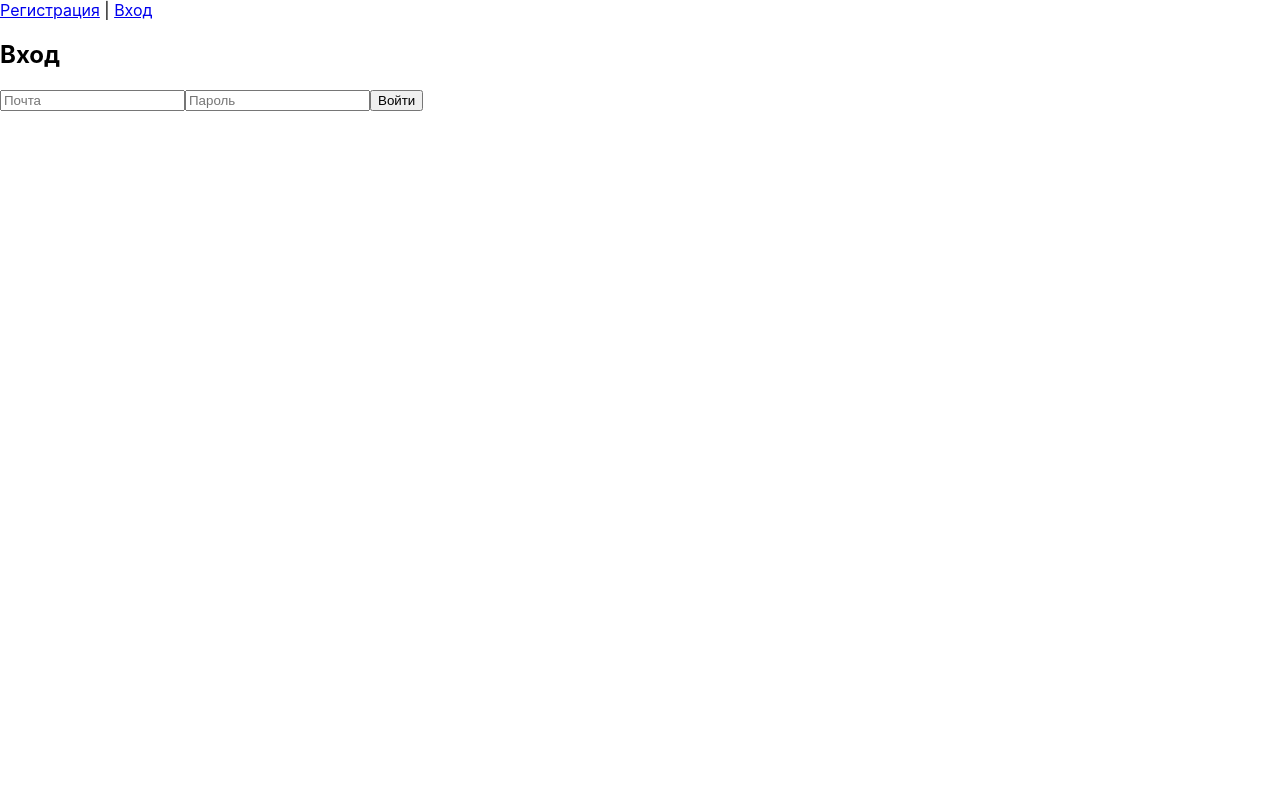
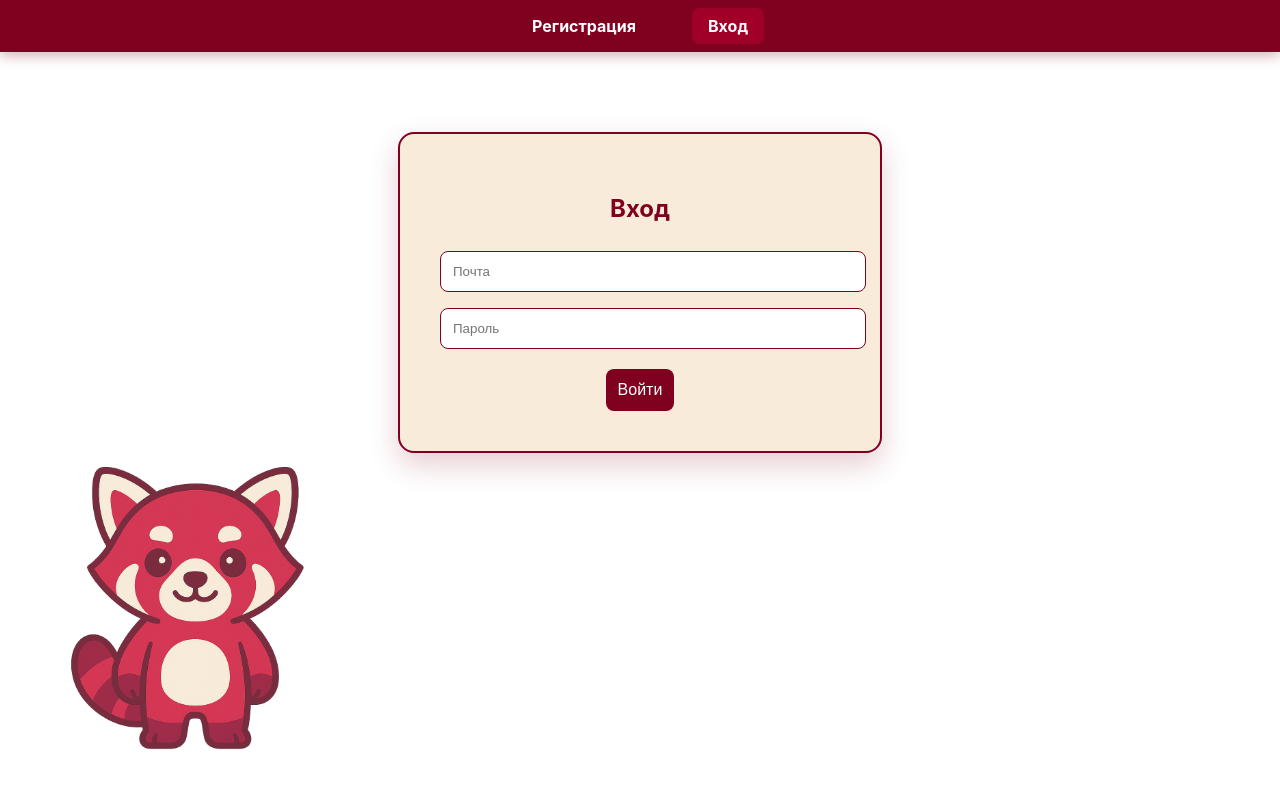
Before and after one commit to SwagaTeam/HackatonFrontend, a React (Create React App) app in the folder hackaton_frontend/: page /login in a window 1280 px wide. Shown: the top 788 px of the page. Built offline with nearby package versions, Linux system fonts and the light colour scheme.

Commit message:
ADD PANDA

```diff
--- a/hackaton_frontend/src/App.css
+++ b/hackaton_frontend/src/App.css
@@ -1,38 +1,74 @@
-.App {
+
+
+.auth-container {
+  background-color: #F8EBDA; /* полупрозрачный, мягкий */
+  border: 2px solid #800020;
+  border-radius: 16px;
+  padding: 40px;
+  max-width: 400px;
+  margin: 80px auto;
+  box-shadow: 0 12px 30px rgba(128, 0, 32, 0.2);
   text-align: center;
+  position: relative;
 }
 
-.App-logo {
-  height: 40vmin;
-  pointer-events: none;
+.auth-container h2 {
+  color: #800020;
+  margin-bottom: 20px;
 }
 
-@media (prefers-reduced-motion: no-preference) {
-  .App-logo {
-    animation: App-logo-spin infinite 20s linear;
-  }
+.auth-form input {
+  width: 100%;
+  padding: 12px;
+  margin: 8px 0;
+  border: 1px solid #800020;
+  border-radius: 8px;
+  outline: none;
+  transition: border-color 0.3s, box-shadow 0.3s;
 }
 
-.App-header {
-  background-color: #282c34;
-  min-height: 100vh;
-  display: flex;
-  flex-direction: column;
-  align-items: center;
-  justify-content: center;
-  font-size: calc(10px + 2vmin);
-  color: white;
+.auth-form input:focus {
+  border-color: #ff4d4d;
+  box-shadow: 0 0 8px rgba(255, 77, 77, 0.4);
 }
 
-.App-link {
-  color: #61dafb;
+.auth-form button {
+  background-color: #800020;
+  color: white;
+  padding: 12px;
+  border: none;
+  border-radius: 8px;
+  margin-top: 12px;
+  cursor: pointer;
+  font-size: 16px;
+  transition: background-color 0.3s, transform 0.2s;
 }
 
-@keyframes App-logo-spin {
-  from {
-    transform: rotate(0deg);
-  }
-  to {
-    transform: rotate(360deg);
-  }
+.auth-form button:hover {
+  background-color: #a00028;
+  transform: translateY(-2px);
 }
+
+.auth-footer {
+  margin-top: 20px;
+  font-size: 14px;
+  color: #800020;
+  opacity: 0.8;
+}
+
+.panda-mascot {
+  position: fixed;       /* фиксируем относительно окна браузера */
+  left: 20px;            /* отступ слева */
+  bottom: 20px;          /* отступ снизу */
+  width: 350px;          /* ширина (подбери по вкусу, не слишком маленькая) */
+  height: auto;          /* сохраняет пропорции */
+  opacity: 0.85;         /* слегка прозрачная, чтобы не мешала */
+  user-select: none;     /* чтобы нельзя было выделить */
+  pointer-events: none;  /* чтобы клики проходили сквозь картинку */
+  z-index: 1000;         /* поверх всего */
+  /*transition: transform 0.3s ease;*/
+}
+
+.panda-mascot:hover {
+  transform: scale(1.05); /* небольшой эффект при наведении */
+}
--- a/hackaton_frontend/src/App.js
+++ b/hackaton_frontend/src/App.js
@@ -1,20 +1,39 @@
-// src/App.js
-import { BrowserRouter as Router, Routes, Route, Link } from "react-router-dom";
+import { BrowserRouter as Router, Routes, Route, NavLink } from "react-router-dom";
 import RegisterPage from "./pages/RegisterPage";
 import LoginPage from "./pages/LoginPage";
+import "./pages/AuthPages.css";
+import "./App.css"
 
 function App() {
   return (
     <Router>
       <nav>
-        <Link to="/register">Регистрация</Link> |{" "}
-        <Link to="/login">Вход</Link>
+        <div className="nav-links">
+          <NavLink
+            to="/register"
+            className={({ isActive }) => (isActive ? "active-link" : "")}
+          >
+            Регистрация
+          </NavLink>
+          <NavLink
+            to="/login"
+            className={({ isActive }) => (isActive ? "active-link" : "")}
+          >
+            Вход
+          </NavLink>
+        </div>
       </nav>
+       <img
+        src="/panda_1.png"
+        alt="Красная панда"
+        className="panda-mascot"
+      />
       <Routes>
         <Route path="/register" element={<RegisterPage />} />
         <Route path="/login" element={<LoginPage />} />
       </Routes>
     </Router>
+
   );
 }
 
--- /dev/null
+++ b/hackaton_frontend/src/pages/AuthPages.css
@@ -0,0 +1,72 @@
+.auth-container {
+  background-color: #fff;
+  border: 2px solid #800020; /* бордовый */
+  border-radius: 12px;
+  padding: 40px;
+  max-width: 400px;
+  margin: 60px auto;
+  box-shadow: 0 8px 24px rgba(128, 0, 32, 0.3);
+  text-align: center;
+}
+
+.auth-container h2 {
+  color: #800020;
+  margin-bottom: 20px;
+}
+
+.auth-form input {
+  width: 100%;
+  padding: 12px;
+  margin: 8px 0;
+  border: 1px solid #800020;
+  border-radius: 8px;
+  outline: none;
+  transition: border-color 0.3s;
+}
+
+.auth-form input:focus {
+  border-color: #ff4d4d; /* более яркий красный при фокусе */
+}
+
+.auth-form button {
+  background-color: #800020;
+  color: white;
+  padding: 12px;
+  border: none;
+  border-radius: 8px;
+  margin-top: 12px;
+  cursor: pointer;
+  font-size: 16px;
+  transition: background-color 0.3s;
+}
+
+.auth-form button:hover {
+  background-color: #a00028;
+}
+
+nav {
+  display: flex;
+  justify-content: center;
+  background-color: #800020;
+  padding: 16px 0;
+  box-shadow: 0 4px 12px rgba(128, 0, 32, 0.3);
+}
+
+nav a {
+  color: white;
+  text-decoration: none;
+  margin: 0 20px;
+  padding: 8px 16px;
+  border-radius: 8px;
+  transition: background-color 0.3s, transform 0.2s;
+  font-weight: bold;
+}
+
+nav a:hover {
+  background-color: #a00028;
+  transform: translateY(-2px);
+}
+
+nav a.active-link {
+  background-color: #a00028;
+}
--- a/hackaton_frontend/src/pages/LoginPage.jsx
+++ b/hackaton_frontend/src/pages/LoginPage.jsx
@@ -1,5 +1,5 @@
-// src/pages/LoginPage.jsx
 import { useState } from "react";
+import "./AuthPages.css";
 
 export default function LoginPage() {
   const [email, setEmail] = useState("");
@@ -11,7 +11,7 @@ export default function LoginPage() {
     const response = await fetch("http://localhost:5246/User/login", {
       method: "POST",
       headers: { "Content-Type": "application/json" },
-      body: JSON.stringify({ login:email, password }),
+      body: JSON.stringify({ login: email, password }),
     });
 
     if (response.ok) {
@@ -24,8 +24,9 @@ export default function LoginPage() {
   };
 
   return (
-    <form onSubmit={handleSubmit}>
+    <div className="auth-container">
       <h2>Вход</h2>
+      <form onSubmit={handleSubmit} className="auth-form">
         <input
           type="email"
           placeholder="Почта"
@@ -42,5 +43,6 @@ export default function LoginPage() {
         />
         <button type="submit">Войти</button>
       </form>
+    </div>
   );
 }
--- a/hackaton_frontend/src/pages/RegisterPage.jsx
+++ b/hackaton_frontend/src/pages/RegisterPage.jsx
@@ -1,5 +1,5 @@
-// src/pages/RegisterPage.jsx
 import { useState } from "react";
+import "./AuthPages.css";
 
 export default function RegisterPage() {
   const [email, setEmail] = useState("");
@@ -18,8 +18,8 @@ export default function RegisterPage() {
       method: "POST",
       headers: { "Content-Type": "application/json" },
       body: JSON.stringify({
-      login: email,            // <- отправляем в поле Login
-      password: password,
+        login: email,
+        password,
         repeatPassword: confirmPassword,
       }),
     });
@@ -32,10 +32,10 @@ export default function RegisterPage() {
     }
   };
 
-
   return (
-    <form onSubmit={handleSubmit}>
+    <div className="auth-container">
       <h2>Регистрация</h2>
+      <form onSubmit={handleSubmit} className="auth-form">
         <input
           type="email"
           placeholder="Почта"
@@ -59,5 +59,6 @@ export default function RegisterPage() {
         />
         <button type="submit">Зарегистрироваться</button>
       </form>
+    </div>
   );
 }
```
Also changed, not shown: hackaton_frontend/public/panda_1.png (added). Lines whose indentation alone changed are shown as unchanged.
